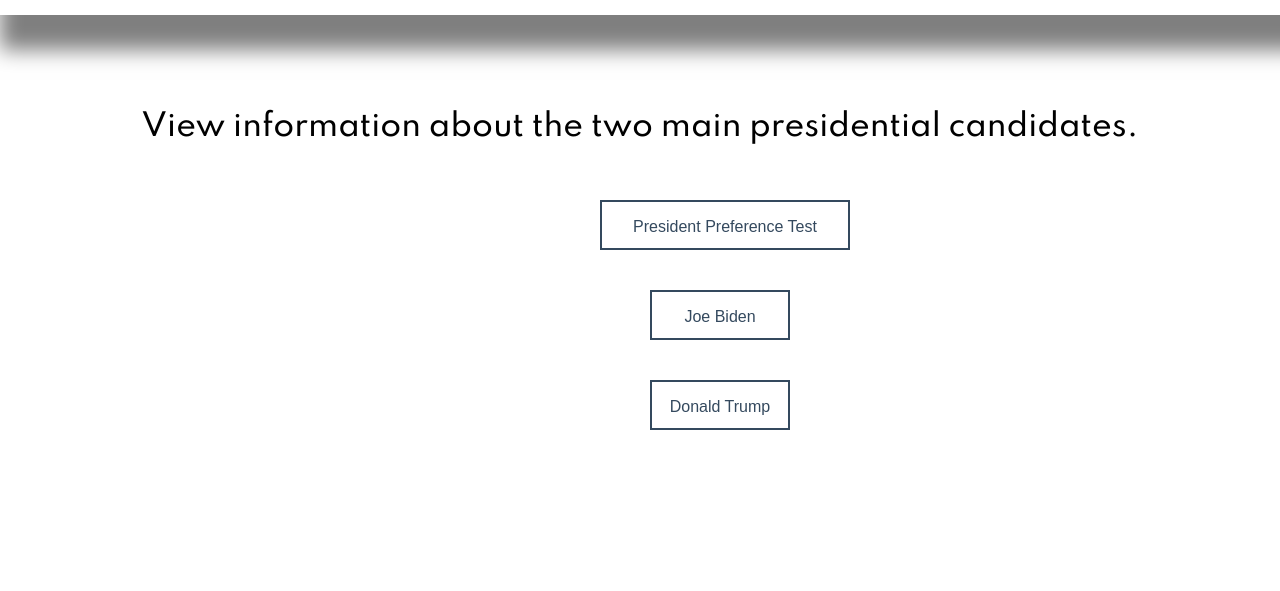
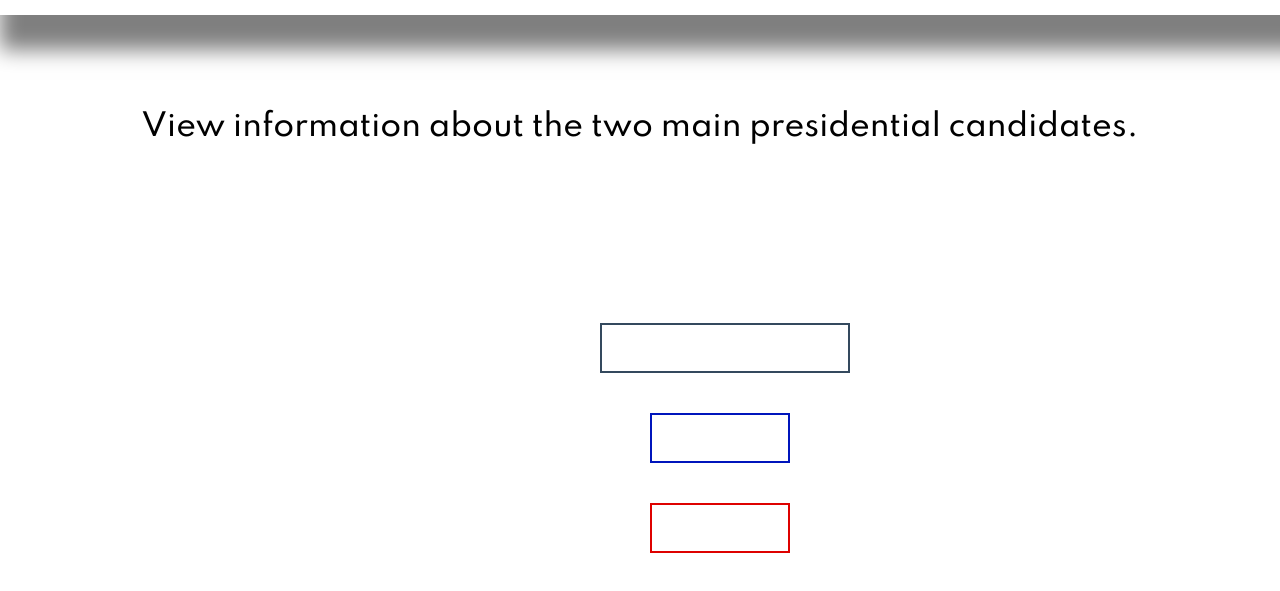
Before and after one commit to kiersten-schachner/HackGT7, a plain HTML site: page president.html in a window 1280 px wide. Shown: the part 95-686 px from the top of the page. Drawn offline with Linux system fonts and the light colour scheme; a web font is replaced by a local one.

Commit message:
Update president.css

```diff
--- a/president.css
+++ b/president.css
@@ -26,7 +26,6 @@
   -webkit-box-shadow: 0 35px 20px rgba(0, 0, 0, 0.5);
   -moz-box-shadow: 0 35px 20px rgba(0, 0, 0, 0.5);
   box-shadow: 0 35px 20px rgba(0, 0, 0, 0.5);
-
 }
 
 nav ul {
@@ -133,7 +132,7 @@
 .isidewith a{
   font-family:arial;
   font-size:16px;
-  color:#34495e;
+  color:#fff;
   text-decoration:none;
   line-height:50px;
   transition:all .5s ease;
@@ -159,7 +158,7 @@
 .joebiden{
   width:140px;
   height:50px;
-  border:2px solid #34495e;
+  border:2px solid #0015BC;
   float:left;
   text-align:center;
   cursor:pointer;
@@ -171,7 +170,7 @@
 .joebiden a{
   font-family:arial;
   font-size:16px;
-  color:#34495e;
+  color:#fff;
   text-decoration:none;
   line-height:50px;
   transition:all .5s ease;
@@ -181,15 +180,17 @@
 .joebidenfacts{
   width:140px;
   height:50px;
-  border:0px solid #34495e;
+  border:0px solid #0015BC;
   position:absolute;
   transition:all .5s ease;
   z-index:1;
   box-sizing:border-box;
 }
 .joebiden:hover .joebidenfacts{
-  border:70px solid #34495e;
+  border:70px solid #0015BC;
+
 }
+
 .joebiden:hover a{
   color:#fff;
 }
@@ -197,7 +198,7 @@
 .donaldtrump{
   width:140px;
   height:50px;
-  border:2px solid #34495e;
+  border:2px solid #DE0100;
   float:left;
   text-align:center;
   cursor:pointer;
@@ -206,34 +207,46 @@
   overflow:hidden;
   margin:0 0 40px 50px;
 }
+
 .donaldtrump a{
   font-family:arial;
   font-size:16px;
-  color:#34495e;
+  color:#fff;
   text-decoration:none;
   line-height:50px;
   transition:all .5s ease;
   z-index:2;
   position:relative;
 }
+
 .donaldtrumpfacts{
   width:140px;
   height:50px;
-  border:0px solid #34495e;
+  border:0px solid #DE0100;
   position:absolute;
   transition:all .5s ease;
   z-index:1;
   box-sizing:border-box;
 }
+
 .donaldtrump:hover .donaldtrumpfacts{
-  border:70px solid #34495e;
+  border:70px solid #DE0100;
 }
+
 .donaldtrump:hover a{
   color:#fff;
 }
 
+.bg{
+  background: url("https://api.time.com/wp-content/uploads/2019/09/american-flag-wind.jpg?quality=85&w=1024&h=512&crop=1");
+  background-position:center;
+  background-repeat: no-repeat;
+}
+
 .buttons{
-  margin-top: 50px;
+  padding-top: 180px;
+  padding-bottom: 120px;
+  margin-top: -7px;
   margin-left: 600px;
   margin-right: 50px;
   display: flex;
```
